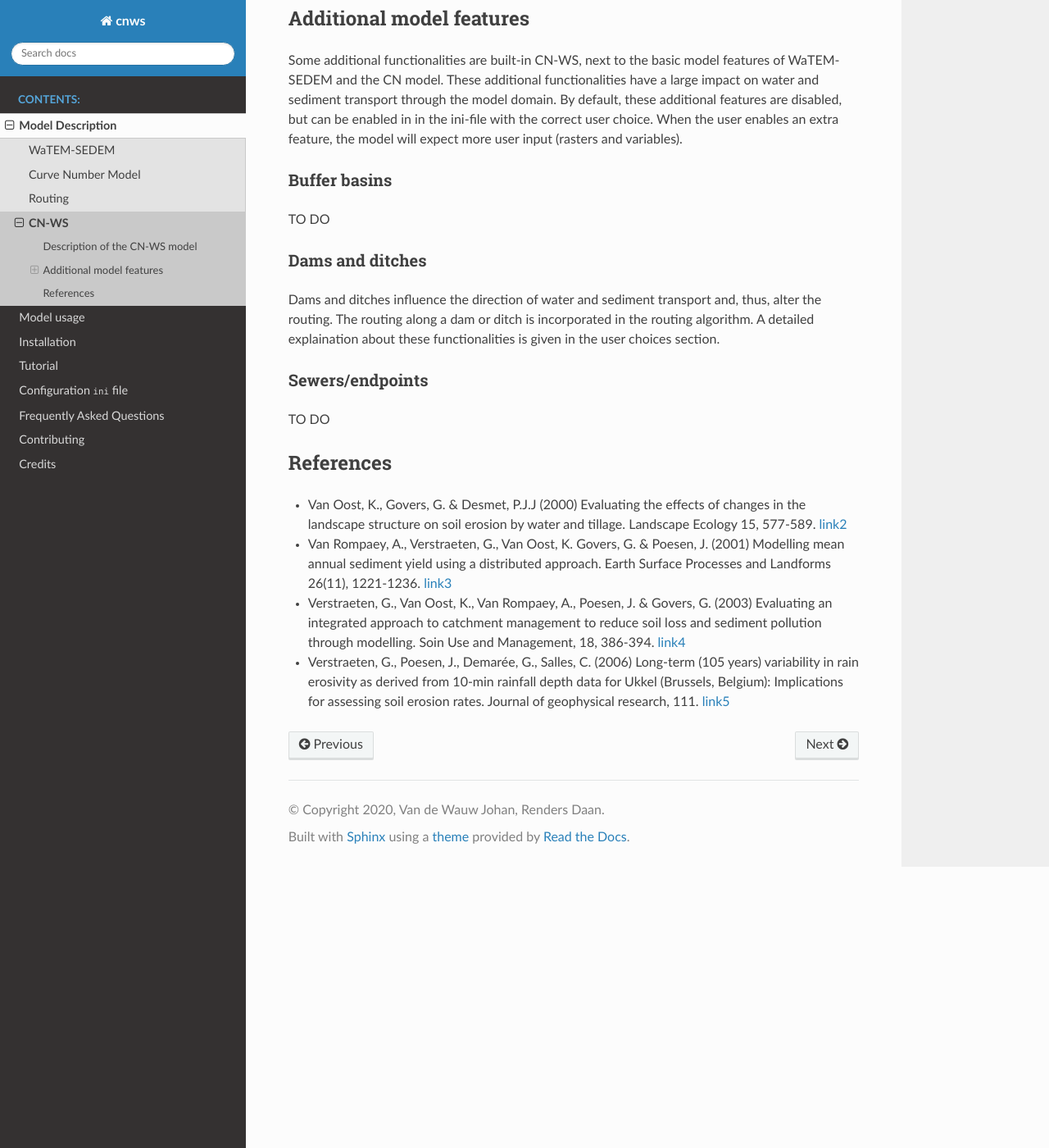
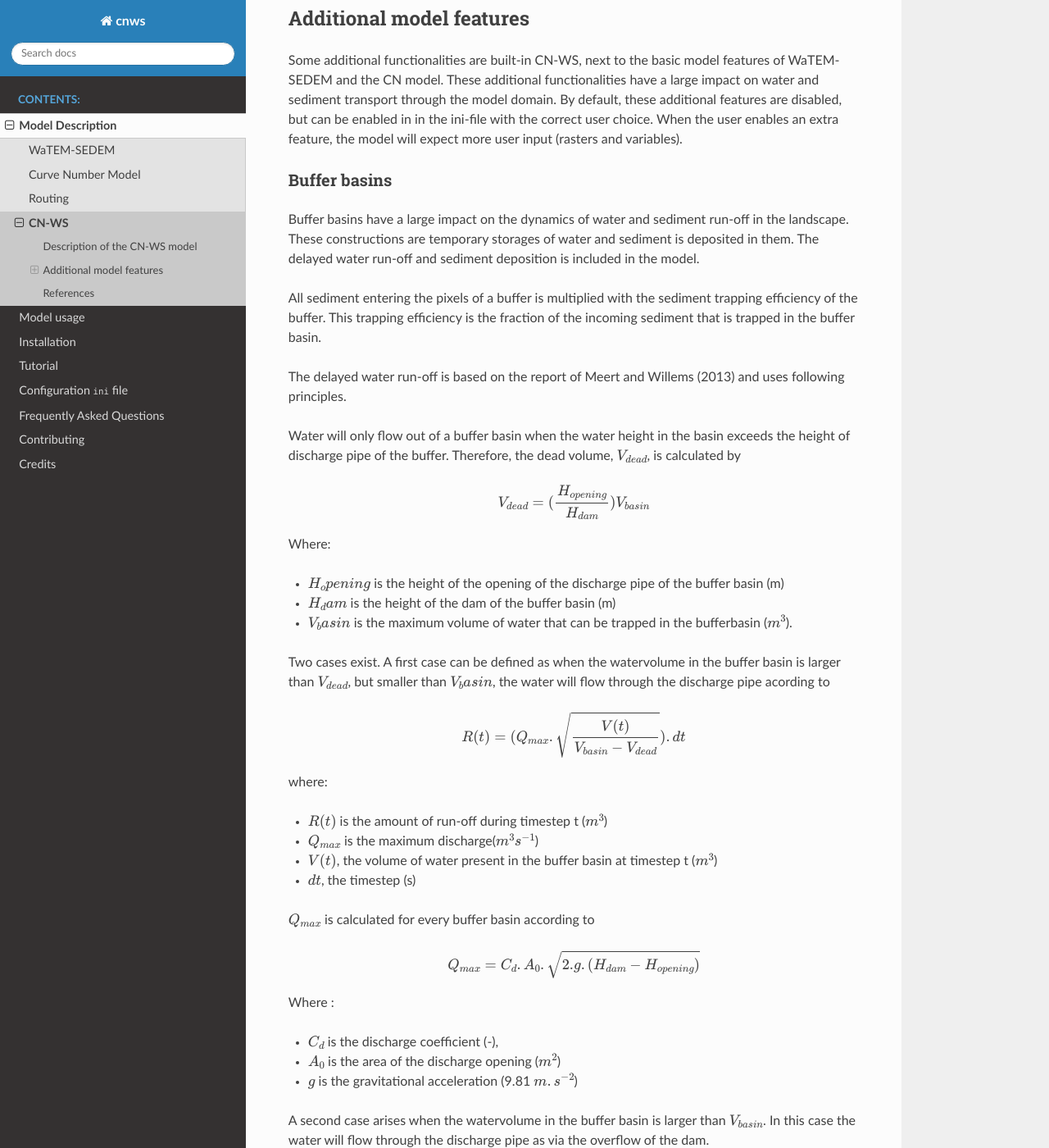
Before and after one commit to watem-sedem/watem-sedem, a Sphinx documentation site: the page built from docs/cn-ws.rst, in a window 1280 px wide and 1400 px high, scrolled down 892 px. Shown: the whole window at 82% size. Built offline with Sphinx 7.4.7 and the Read the Docs theme 2.0.0, drawn with Linux system fonts in a browser that asks for light colours.

Commit message:
Adding section about buffer functionality

```diff
--- a/docs/cn-ws.rst
+++ b/docs/cn-ws.rst
@@ -51,7 +51,65 @@ the model will expect more user input (rasters and variables).
 Buffer basins
 *************
 
-TO DO
+Buffer basins have a large impact on the dynamics of water and sediment run-off
+in the landscape. These constructions are temporary storages of water and
+sediment is deposited in them. The delayed water run-off and sediment deposition
+is included in the model.
+
+All sediment entering the pixels of a buffer is multiplied with the sediment
+trapping efficiency of the buffer. This trapping efficiency is the fraction of
+the incoming sediment that is trapped in the buffer basin.
+
+The delayed water run-off is based on the report of Meert and Willems (2013) and
+uses following principles.
+
+Water will only flow out of a buffer basin when the water height in the basin
+exceeds the height of discharge pipe of the buffer. Therefore, the dead
+volume, :math:`V_{dead}`, is calculated by
+
+.. math::
+    V_{dead} = (\frac{H_{opening}}{H_{dam}}){V_{basin}}
+
+
+Where:
+
+- :math:`H_opening` is the height of the opening of the discharge pipe of the
+  buffer basin (m)
+- :math:`H_dam` is the height of the dam of the buffer basin (m)
+- :math:`V_basin` is the maximum volume of water that can be trapped in the
+  bufferbasin (:math:`m^{3}`).
+
+Two cases exist. A first case can be defined as when the watervolume in the
+buffer basin is larger than :math:`V_{dead}`, but smaller than :math:`V_basin`,
+the water will flow through the discharge pipe acording to
+
+.. math::
+    R(t) = (Q_{max}.\sqrt{\frac{V(t)}{V_{basin} - V_{dead}}}).dt
+
+where:
+
+- :math:`R(t)` is the amount of run-off during timestep t (:math:`m^{3}`)
+- :math:`Q_{max}` is the maximum discharge(:math:`m^{3} s^{-1}`)
+- :math:`V(t)`, the volume of water present in the buffer basin at timestep t
+  (:math:`m^{3}`)
+- :math:`dt`, the timestep (s)
+
+:math:`Q_{max}` is calculated for every buffer basin according to
+
+.. math::
+    Q_{max} = C_d.A_0.\sqrt{2.g.(H_{dam} - H_{opening})}
+
+Where :
+
+- :math:`C_d` is the discharge coefficient (-),
+- :math:`A_0` is the area of the discharge opening (:math:`m^{2}`)
+- :math:`g` is the gravitational acceleration (9.81 :math:`m.s^{-2}`)
+
+A second case arises when the watervolume in the buffer basin is larger than
+:math:`V_{basin}`. In this case the water will flow through the discharge pipe
+as via the overflow of the dam.
+
+
 
 Dams and ditches
 ****************
```
